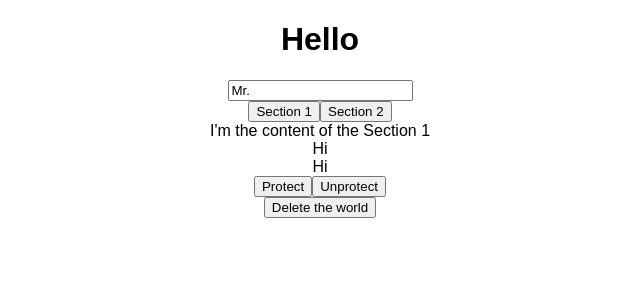
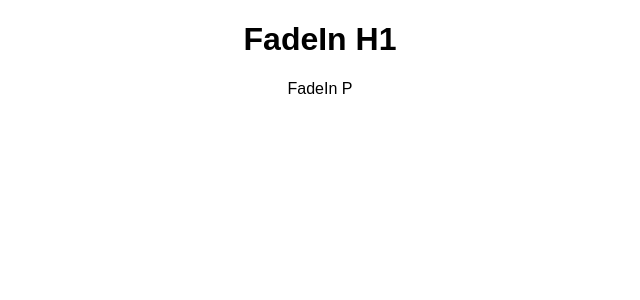
Before and after one commit to developer119korea/React-Hook, a React (Create React App) app: page / in a window 1280 px wide. Shown: the top 300 px of the page, without its empty margins (320-960 px from the left). Built offline with nearby package versions, Linux system fonts and the light colour scheme.

Commit message:
UseEffect를 활용한 트랜지션 작업
- CSS를 사용해도 되지만 UseEffect를 사용해서 작업해보았다

```diff
--- a/src/App.js
+++ b/src/App.js
@@ -6,17 +6,19 @@
 import { App as UsePrevent } from "./usePreventLeave";
 import { App as UseConfirm } from "./useConfirm";
 import { App as UseBeforeLeave } from "./useBeforeLeave";
+import { App as UseFadeIn } from "./useFadeIn";
 
 export default function App() {
   return (
     <div className="App">
-      <UseInput />
+      {/* <UseInput />
       <UseTabs />
       <UseTitle />
       <UseClick />
       <UsePrevent />
       <UseConfirm />
-      <UseBeforeLeave />
+      <UseBeforeLeave /> */}
+      <UseFadeIn />
     </div>
   );
 }
--- /dev/null
+++ b/src/useFadeIn/index.js
@@ -0,0 +1,27 @@
+import React, { useEffect, useRef } from "react";
+
+const useFadeIn = (duration = 1, delay = 0) => {
+  if (typeof duration !== "number" || typeof delay !== "number") {
+    return;
+  }
+  const element = useRef();
+  useEffect(() => {
+    if (element.current) {
+      const { current } = element;
+      current.style.transition = `opacity ${duration}s ease-in-out ${delay}s`;
+      current.style.opacity = 1;
+    }
+  }, []);
+  return { ref: element, style: { opacity: 0 } };
+};
+
+export const App = () => {
+  const fadeInH1 = useFadeIn(1, 1);
+  const fadeInP = useFadeIn(5, 1);
+  return (
+    <div>
+      <h1 {...fadeInH1}>FadeIn H1</h1>
+      <p {...fadeInP}>FadeIn P</p>
+    </div>
+  );
+};
```
